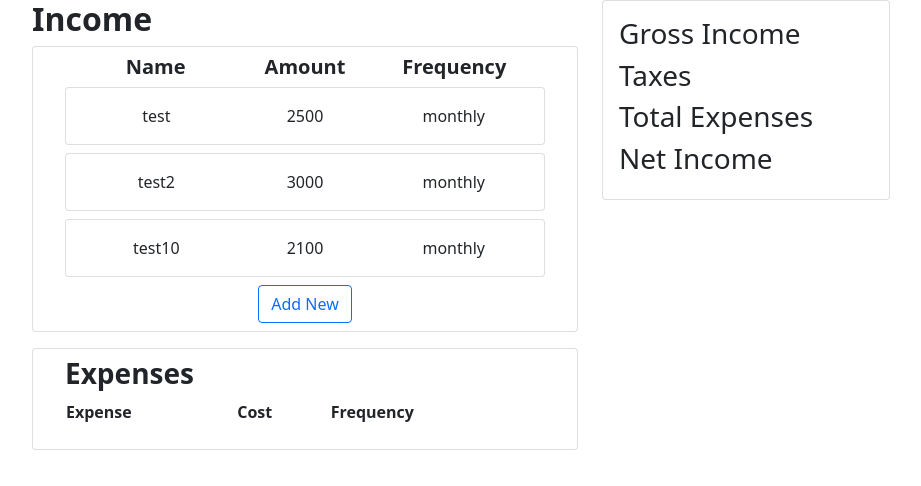
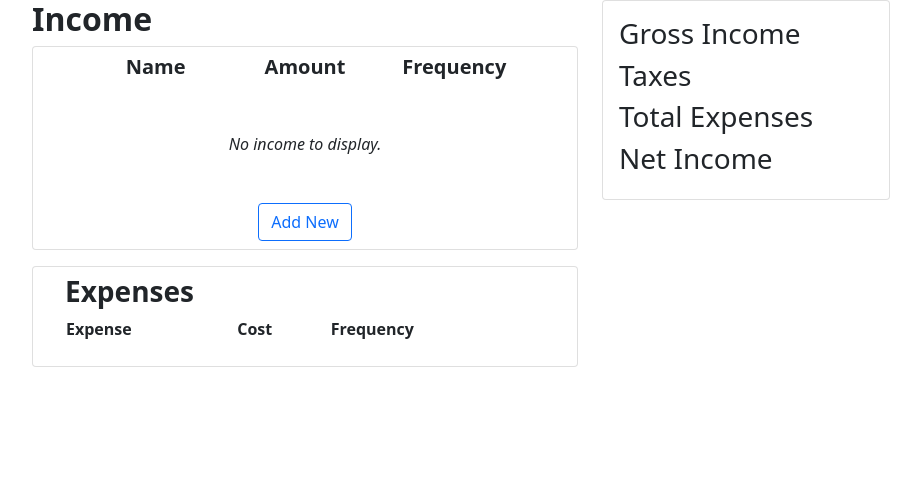
Before and after one commit to lithobraking/overunder, a React (Create React App) app in the folder client/: page / in a window 1280 px wide. Shown: the top 486 px of the page, without its empty margins (50-971 px from the left). Built offline with nearby package versions, Linux system fonts and the light colour scheme.

Commit message:
app displays income from localstorage

```diff
--- a/client/src/components/income/IncomeList.js
+++ b/client/src/components/income/IncomeList.js
@@ -5,14 +5,14 @@ import NewIncomeForm from "./NewIncomeForm";
 import { useState } from "react";
 
 const IncomeList = () => {
-    const income = incomeData.income;
+    const income = JSON.parse(window.localStorage.getItem('incomeSources'));
     const [open, setOpen] = useState(false);
 
     return (
         <>
             <div className="text-center">
                 {
-                    income.length > 0 ?
+                    income ?
                         income.map((income) => {
                             return (
                                 <IncomeItem
@@ -23,7 +23,7 @@ const IncomeList = () => {
                                 />
                             )
                         }) :
-                        "No income to display."
+                        <div className="my-5" ><h6><i>No income to display.</i></h6></div>
                 }
                 <Button variant="outline-primary" onClick={() => setOpen(!open)}>Add New</Button>
             </div>
```
